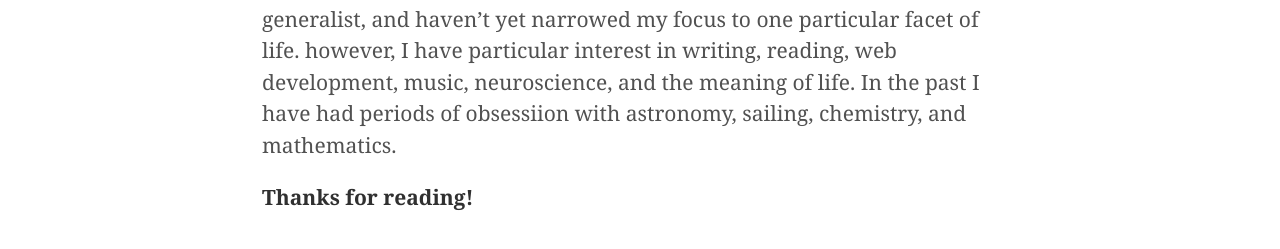
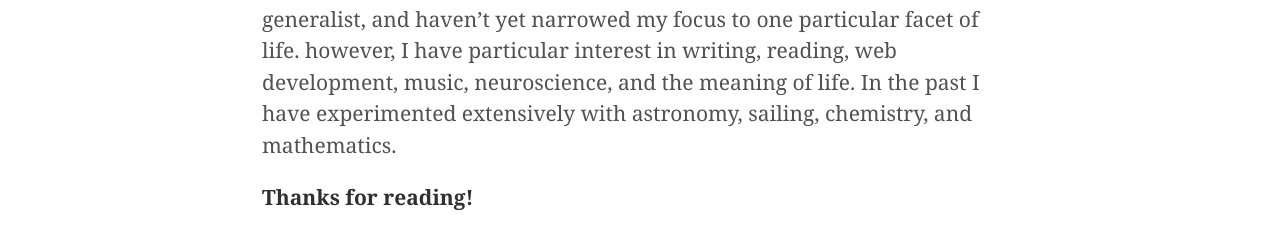
Before and after one commit to meaningfulink/meaningfulink.github.io, a Jekyll site: the page built from about.md, in a window 1280 px wide. Shown: the part 408-657 px from the top of the page. Built offline with Jekyll 4.4.1, drawn with Linux system fonts in a browser that asks for light colours; some web fonts are replaced; Markdown is read by kramdown in place of the engine named in the settings; some of the changed text lies outside the part shown.

Commit message:
Updated about.md

```diff
--- a/about.md
+++ b/about.md
@@ -6,6 +6,7 @@ published: true
 
 I’m a young student from North of America, and this blog is where I write a few of my thoughts on the inside and outside world. By publishing the occasional essay and short story here, I hope to adjust the connotations of the unpleasant word Teenager, and in the process raise the mean meaning of all the world’s writing.
 
-I am a [homschooled](http://wikipedia.org/wiki/homeschooling) [autodidact](http://wikipedia.org/wiki/autodidact), and I have no formal education. I am a generalist, and haven’t yet narrowed my focus to one particular facet of life. however, I have particular interest in writing, reading, web development, music, neuroscience, and the meaning of life. In the past I have had periods of obsessiion with astronomy, sailing, chemistry, and mathematics.
+I am a [homschooled](http://wikipedia.org/wiki/homeschooling) [autodidact](http://wikipedia.org/wiki/autodidact), and I have no formal education. I am a generalist, and haven’t yet narrowed my focus to one particular facet of life. however, I have particular interest in writing, reading, web development, music, neuroscience, and the meaning of life. In the past I have experimented extensively with astronomy, sailing, chemistry, and mathematics.
+
 
 **Thanks for reading!**
```
